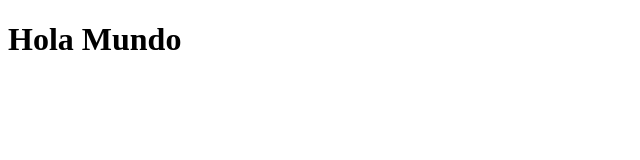
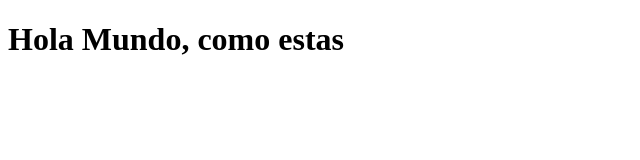
Before and after one commit to celineazs/Taller_GitHub, a plain HTML site: page git.html in a window 1280 px wide. Shown: the whole page, without its empty margins (0-640 px from the left). Drawn offline with Linux system fonts and the light colour scheme.

Commit message:
Cambios6

```diff
--- a/git.html
+++ b/git.html
@@ -6,6 +6,6 @@
     <title>Hola Mundo</title>
 </head>
 <body>
-    <h1>Hola Mundo</h1>
+    <h1>Hola Mundo, como estas</h1>
 </body>
 </html></html>
```
